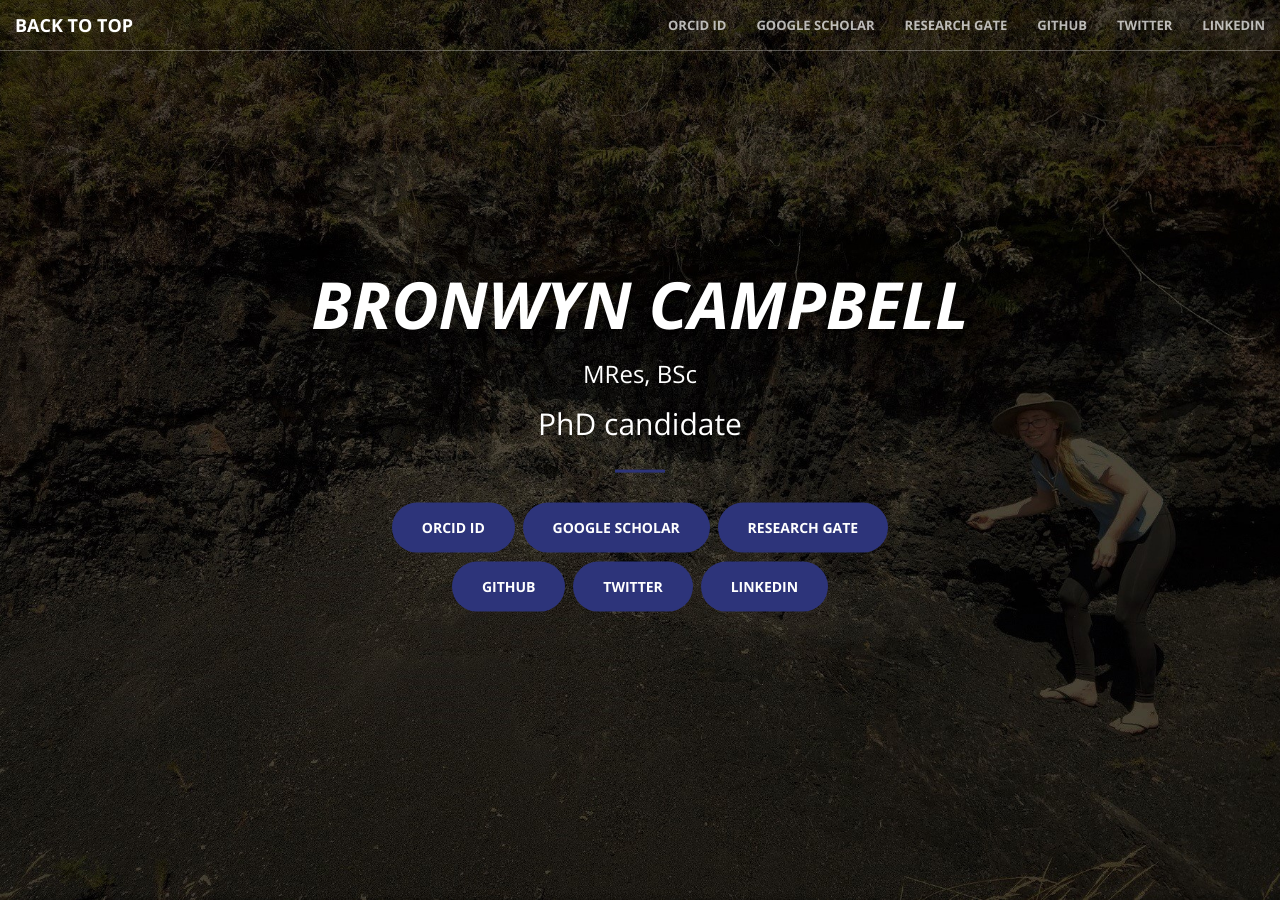
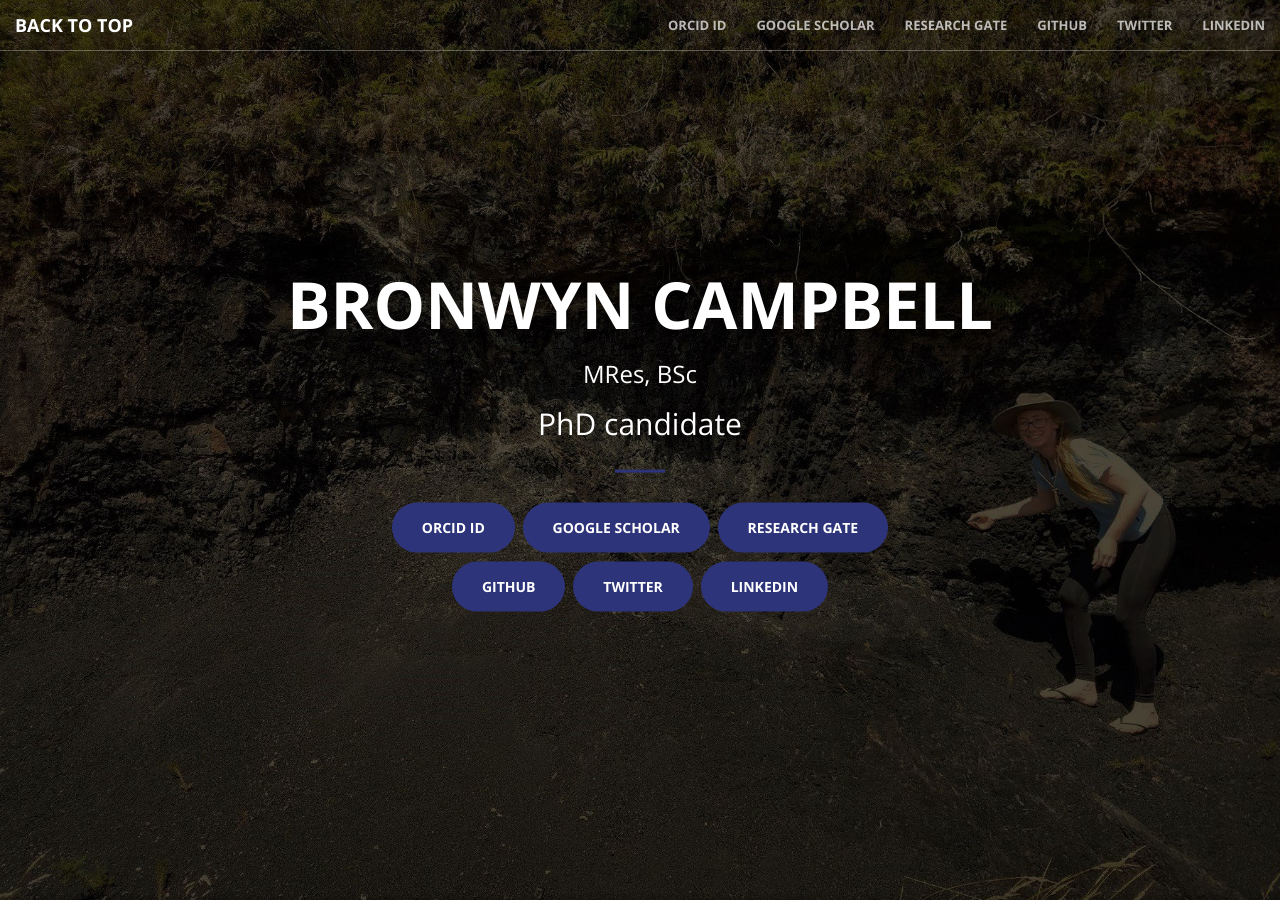
Before and after one commit to bronwyncc/homepage, a Jekyll site: the page built from index.html, in a window 1280 px wide and 900 px high. Built offline with Jekyll 4.4.1, drawn with Linux system fonts in a browser that asks for light colours.

Commit message:
Update header.html

```diff
--- a/_includes/header.html
+++ b/_includes/header.html
@@ -1,7 +1,7 @@
 <header>
     <div class="header-content">
         <div class="header-content-inner">
-            <i class="wow bounceIn" data-wow-delay=".1s"><h1>Bronwyn Campbell</h1></i>
+            <h1>Bronwyn Campbell</h1>
                 <h3>MRes, BSc<h3>
                 <h2>PhD candidate<h2>
             <hr>
```
